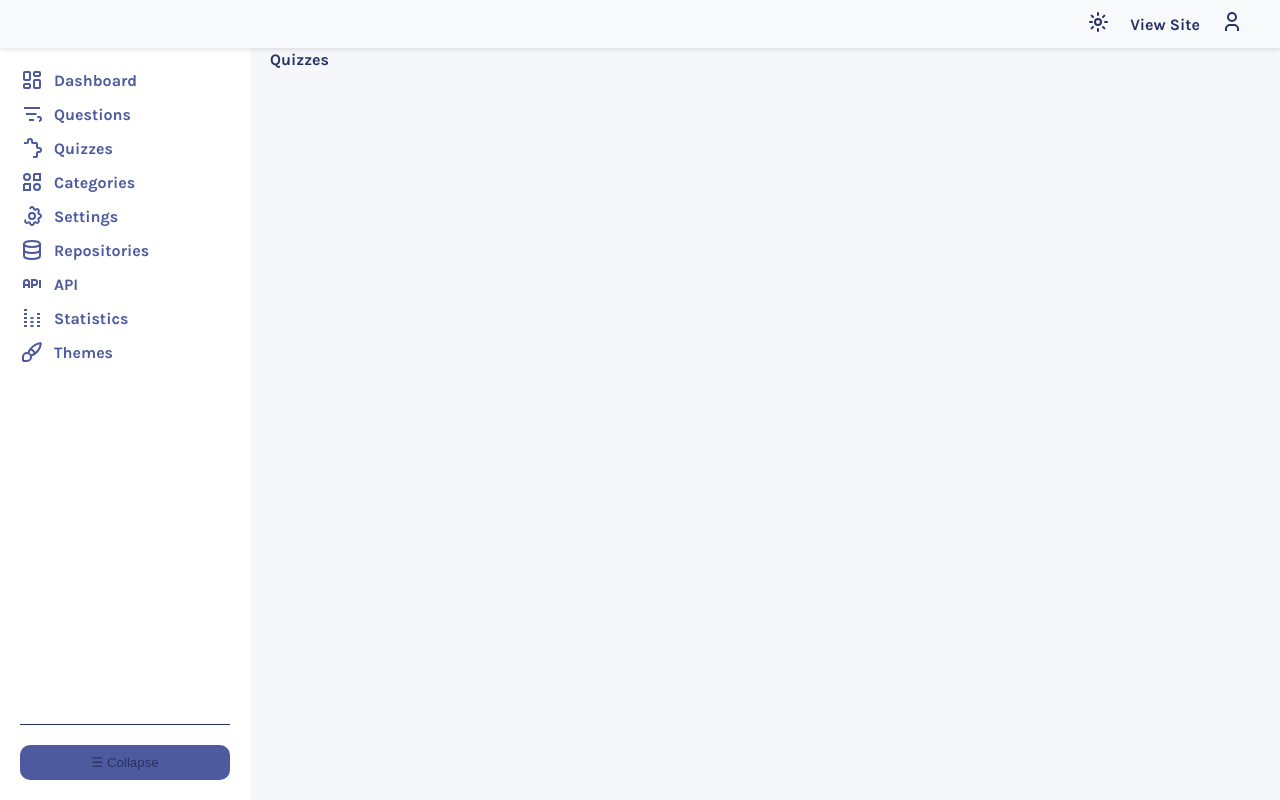
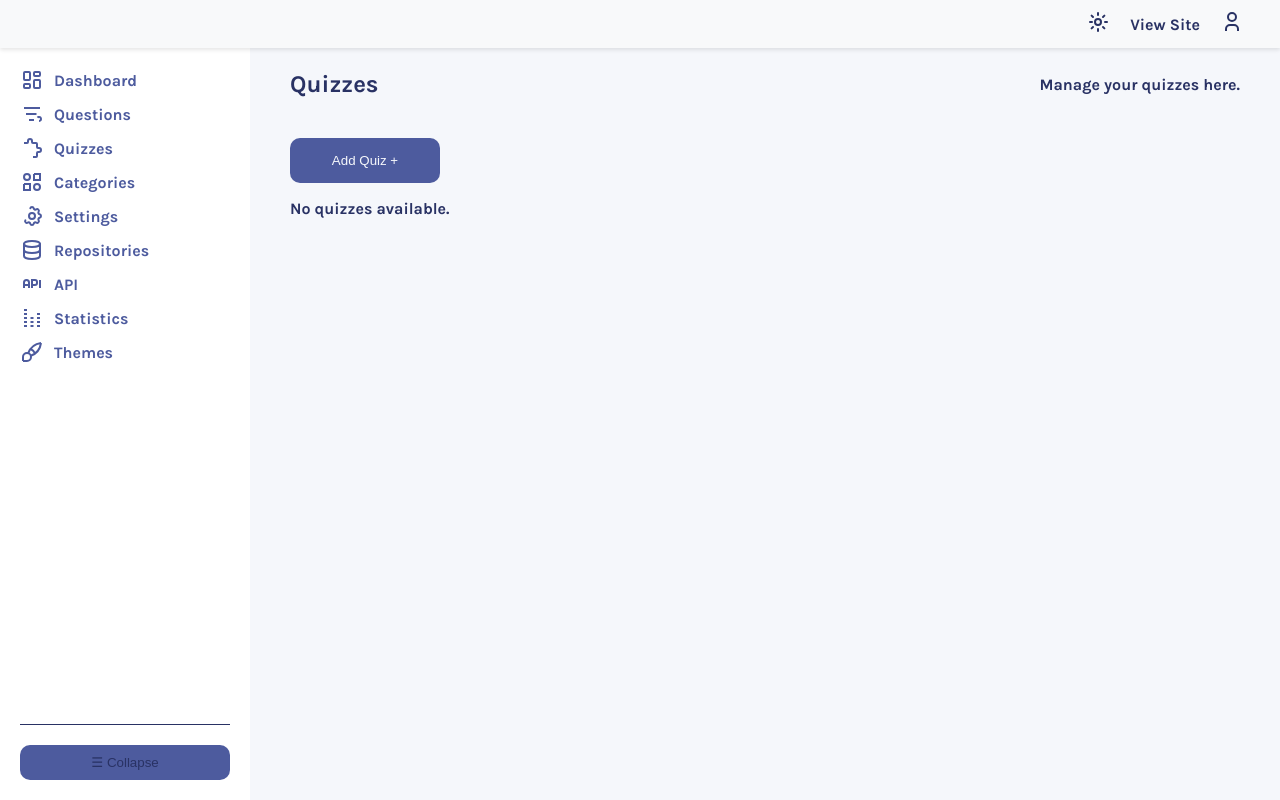
Before and after one commit to habibma/quizzical, a React (Vite) app: page /admin/quizzes in a window 1280 px wide. Built offline with nearby package versions, Linux system fonts and the light colour scheme.

Commit message:
feat: quizzes page basic structure

```diff
--- a/src/App.css
+++ b/src/App.css
@@ -135,3 +135,26 @@ p.info {
         box-shadow: 0 0 0 3px rgba(52, 152, 219, 0.5);
     }
 }
+
+.btn-warning {
+    background-color: var(--warning-color);
+    color: #fff;
+    border: none;
+    padding: 10px 20px;
+    border-radius: 4px;
+    cursor: pointer;
+
+    &:hover {
+        opacity: .8;
+    }
+
+    &:disabled {
+        background-color: var(--disabled-color);
+        cursor: not-allowed;
+    }
+
+    &:focus {
+        outline: none;
+        box-shadow: 0 0 0 3px rgba(52, 152, 219, 0.5);
+    }
+}
--- /dev/null
+++ b/src/context/Admin/QuizContext.jsx
@@ -0,0 +1,57 @@
+import { createContext, useState, useContext } from 'react'
+
+const QuizContext = createContext()
+
+export const QuizProvider = ({ children }) => {
+  const [quizzes, setQuizzes] = useState([]);
+  const [loading, setLoading] = useState(false);
+  const [error, setError] = useState(null);
+
+  const addQuiz = (quiz) => {
+    setQuizzes(prevQuizzes => [...prevQuizzes, quiz]);
+  }
+
+  const updateQuiz = (updatedQuiz) => {
+    setQuizzes(prevQuizzes => prevQuizzes.map(quiz => quiz.id === updatedQuiz.id ? updatedQuiz : quiz));
+  }
+
+  const deleteQuiz = (quizId) => {
+    setQuizzes(prevQuizzes => prevQuizzes.filter(quiz => quiz.id !== quizId));
+  }
+
+  const getQuizById = (quizId) => {
+    return quizzes.find(quiz => quiz.id === quizId);
+  }
+
+  const fetchQuizzes = async () => {
+    setLoading(true);
+    setError(null);
+  };
+
+  const value = {
+    quizzes,
+    loading,
+    setLoading,
+    error,
+    setError,
+    addQuiz,
+    updateQuiz,
+    deleteQuiz,
+    getQuizById,
+    fetchQuizzes
+  };
+
+  return (
+    <QuizContext.Provider value={value}>
+      {children}
+    </QuizContext.Provider>
+  )
+}
+
+export const useQuiz = () => {
+  const context = useContext(QuizContext)
+  if (!context) {
+    throw new Error('useQuiz must be used within a QuizProvider')
+  }
+  return context
+}
--- a/src/main.jsx
+++ b/src/main.jsx
@@ -5,6 +5,7 @@ import { CategoryProvider } from './context/Admin/CategoryContext.jsx'
 import { SettingsProvider } from './context/Admin/SettingsContext.jsx'
 import { ApiProvider } from './context/Admin/ApiContext.jsx'
 import { ReposProvider } from './context/Admin/ReposContext.jsx'
+import { QuizProvider } from './context/Admin/QuizContext.jsx'
 import App from './App.jsx'
 import './styles/index.css'
 
@@ -15,7 +16,9 @@ ReactDOM.createRoot(document.getElementById('root')).render(
         <ReposProvider>
           <SettingsProvider>
             <CategoryProvider>
-              <App />
+              <QuizProvider>
+                <App />
+              </QuizProvider>
             </CategoryProvider>
           </SettingsProvider>
         </ReposProvider>
--- /dev/null
+++ b/src/pages/Admin/Quizzes/Quizzes.css
@@ -0,0 +1,65 @@
+.quizzes {
+    display: flex;
+    flex-direction: column;
+    align-items: center;
+    justify-content: center;
+    padding: 20px;
+    gap: 20px;
+
+    .quizzes-header {
+        display: flex;
+        justify-content: space-between;
+        align-items: center;
+        margin-bottom: 20px;
+        gap: 20px;
+        width: 100%;
+        .lead {
+            font-size: 1rem;
+        }
+    }
+}
+
+.quizzes-content {
+    display: flex;
+    flex-direction: column;
+    gap: 1rem;
+    width: 100%;
+}
+
+.quizzes-grid {
+    display: grid;
+    grid-template-columns: repeat(auto-fill, minmax(250px, 1fr));
+    gap: 20px;
+    width: 100%;
+}
+
+/* Quiz Card Styles */
+.quiz-card {
+    border: 1px solid #ccc;
+    border-radius: 8px;
+    padding: 16px;
+    box-shadow: 0 2px 4px rgba(0, 0, 0, 0.1);
+
+    p {
+        margin: 4px 0;
+    }
+}
+
+.quiz-card--header {
+    font-size: 1.2rem;
+    font-weight: bold;
+    margin-bottom: 8px;
+}
+
+
+.quiz-card-actions {
+    padding-top: 10px;
+    display: flex;
+    gap: 10px;
+    flex-wrap: wrap;
+
+    button {
+        flex: 1;
+        min-width: 100px;
+    }
+}
--- a/src/pages/Admin/Quizzes/Quizzes.jsx
+++ b/src/pages/Admin/Quizzes/Quizzes.jsx
@@ -1,8 +1,136 @@
-import React from 'react'
+import { useState } from 'react'
+import { useQuiz } from '../../../context/Admin/QuizContext'
+
+import './Quizzes.css'
+
+const QuizCard = ({ quiz, onEdit, onDelete, onDuplicate, onPublish }) => {
+  return (
+    <div className='quiz-card'>
+      <h3 className='quiz-card--header'>{quiz.title}</h3>
+      <p>{quiz.description}</p>
+      <p>Category: {quiz.category}</p>
+      <p>Number of Questions: {quiz.questions.length}</p>
+      <p>Difficulty: {quiz.difficulty}</p>
+      <p>Repository: </p>
+      <ul>
+        {quiz.repositories.map(repo => (
+          <li key={repo.id}>{repo.name}</li>
+        ))}
+      </ul>
+      <p>Created: {quiz.createdAt}</p>
+      <p>Last Updated: {quiz.updatedAt}</p>
+      <p>Time Limit: {quiz.timeLimit} minutes</p>
+      <p>Status: {quiz.isPublished ? 'Published' : 'Draft'}</p>
+      <div className='quiz-card-actions'>
+        <button className='btn-primary' onClick={() => onEdit(quiz.id, quiz)}>
+          Edit
+        </button>
+        <button className='btn-secondary' onClick={() => {}}>
+          Preview
+        </button>
+        <button className='btn-success' onClick={() => onDuplicate(quiz.id)}>
+          Duplicate
+        </button>
+        <button className='btn-warning' onClick={() => onPublish(quiz.id)}>
+          Publish
+        </button>
+        <button className='btn-danger' onClick={() => onDelete(quiz.id)}>
+          Delete
+        </button>
+      </div>
+    </div>
+  )
+}
 
 const Quizzes = () => {
+
+  const { quizzes, loading, error, addQuiz, updateQuiz, deleteQuiz } = useQuiz();
+
+  const handleAddQuiz = () => {
+    const newQuiz = {
+      id: Date.now(),
+      title: 'New Quiz',
+      description: 'A new quiz',
+      category: 'General',
+      questions: [],
+      repositories: [],
+      difficulty: 'Medium',
+      timeLimit: 10,
+      isPublished: false,
+      createdAt: new Date().toDateString(),
+      updatedAt: new Date().toDateString(),
+    };
+    addQuiz(newQuiz);
+  };
+
+  const handleEditQuiz = (quizId, updatedQuiz) => {
+    const quizToUpdate = quizzes.find(quiz => quiz.id === quizId);
+    if (quizToUpdate) {
+      const updatedQuizData = {
+        ...quizToUpdate,
+        ...updatedQuiz,
+        updatedAt: new Date().toDateString(),
+      };
+      updateQuiz(updatedQuizData);
+    }
+  }
+
+  const handleDeleteQuiz = (quizId) => {
+    deleteQuiz(quizId);
+  }
+
+  const handleDuplicateQuiz = (quizId) => {
+    const quizToDuplicate = quizzes.find(quiz => quiz.id === quizId);
+    if (quizToDuplicate) {
+      const newQuiz = {
+        ...quizToDuplicate,
+        id: Date.now(),
+        title: `${quizToDuplicate.title} (Copy)`,
+        createdAt: new Date().toDateString(),
+        updatedAt: new Date().toDateString(),
+      };
+      addQuiz(newQuiz);
+    }
+  };
+
+  const handlePublishQuiz = (quizId) => {
+    const quizToPublish = quizzes.find(quiz => quiz.id === quizId);
+    if (quizToPublish) {
+      const updatedQuizData = {
+        ...quizToPublish,
+        isPublished: true,
+        updatedAt: new Date().toDateString(),
+      };
+      updateQuiz(updatedQuizData);
+    }
+  };
+
   return (
-    <div>Quizzes</div>
+    <div className='quizzes'>
+      <section className='quizzes-header'>
+        <h1>Quizzes</h1>
+        <p className='lead'>Manage your quizzes here.</p>
+      </section>
+      <section className='quizzes-content'>
+        <div className='quizzes-add'>
+          <button className='btn btn-primary' onClick={handleAddQuiz}>
+            Add Quiz +
+          </button>
+        </div>
+        <div className='quizzes-list'>
+          {loading && <p>Loading quizzes...</p>}
+          {error && <p className='error'>{error}</p>}
+          {!loading && !error && quizzes.length === 0 && <p>No quizzes available.</p>}
+          {!loading && !error && quizzes.length > 0 && (
+            <div className='quizzes-grid'>
+              {quizzes.map(quiz => (
+                <QuizCard key={quiz.id} quiz={quiz} onEdit={handleEditQuiz} onDelete={handleDeleteQuiz} onDuplicate={handleDuplicateQuiz} onPublish={handlePublishQuiz} />
+              ))}
+            </div>
+          )}
+        </div>
+      </section>
+    </div>
   )
 }
 
--- a/src/styles/variables.css
+++ b/src/styles/variables.css
@@ -4,6 +4,7 @@
 
   --danger-color: #F24E1E;
   --success-color: #4BB543;
+  --warning-color: #F5A623;
 
   --text-color: #293264;
   --link-color: #4D5B9E;
@@ -32,6 +33,7 @@
 
   --danger-color: #F24E1E;
   --success-color: #4BB543;
+  --warning-color: #F5A623;
 
   --text-color: #F5F7FB;
   --link-color: #8BD3FF;
```
